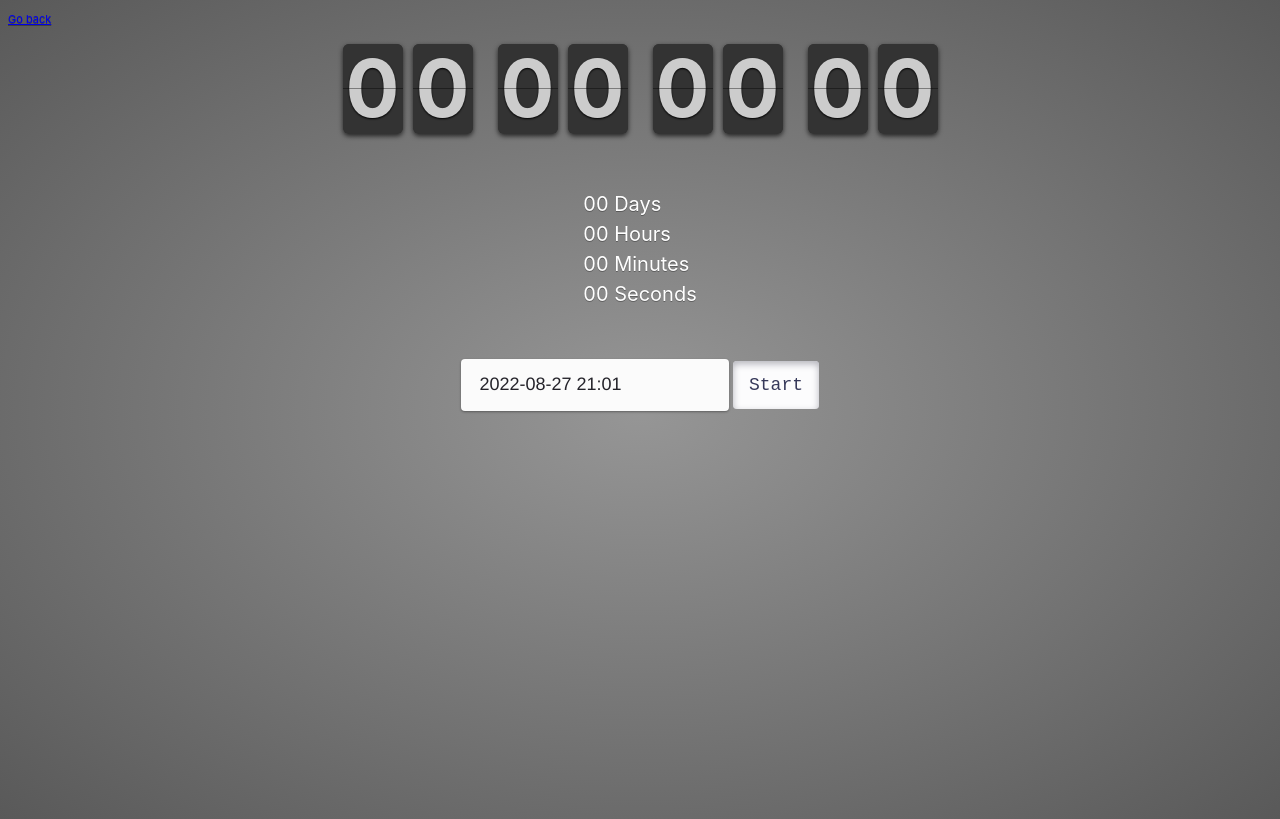
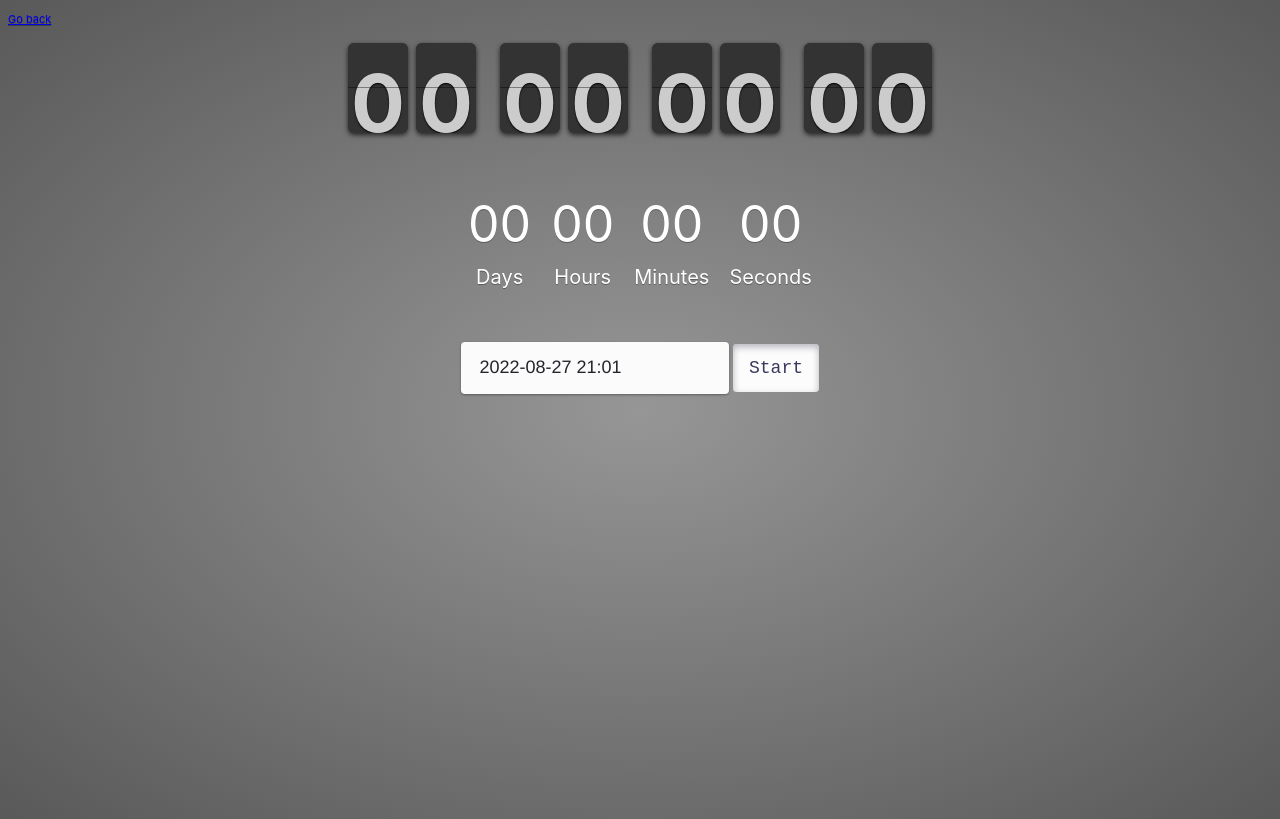
Before and after one commit to smorodskiy/goit-js-hw-09, a website built with Parcel: page src/02-timer.html in a window 1280 px wide. Built offline with nearby package versions, Linux system fonts and the light colour scheme.

Commit message:
update style

```diff
--- a/src/css/timer.css
+++ b/src/css/timer.css
@@ -67,6 +67,21 @@ body {
     color: #fff;
 }
 
+.timer {
+    display: flex;
+    text-align: center;
+    gap: 20px;
+}
+
+.field {
+    display: flex;
+    flex-direction: column;
+}
+
+.value {
+    font-size: 50px;
+}
+
 .modern-timer {
     display: flex;
     justify-content: center;
@@ -86,12 +101,12 @@ body {
 div.flip {
     position: relative;
     /* float: left; */
-    margin: 5px;
+    margin: 4px;
     width: 60px;
     height: 90px;
     font-size: 80px;
     font-weight: bold;
-    line-height: 87px;
+    /* line-height: 87px; */
     border-radius: 6px;
     box-shadow: 0 2px 5px rgba(0, 0, 0, 0.7);
 }
```
